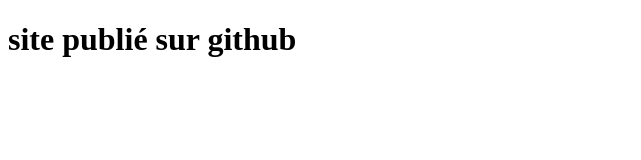
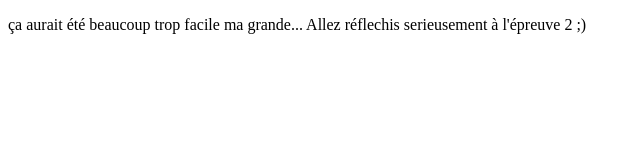
Before and after one commit to biinoclard/Gina_Game_Epreuve_3, a plain HTML site: page index.html in a window 1280 px wide. Shown: the whole page, without its empty margins (0-641 px from the left). Drawn offline with Linux system fonts and the light colour scheme.

Commit message:
Update index.html

```diff
--- a/index.html
+++ b/index.html
@@ -7,6 +7,6 @@
     <title>COUCOU</title>
 </head>
 <body>
-    <h1> site publié sur github</h1>
+    <p> ça aurait été beaucoup trop facile ma grande... Allez réflechis serieusement à l'épreuve 2 ;) </p>
 </body>
 </html>
```
